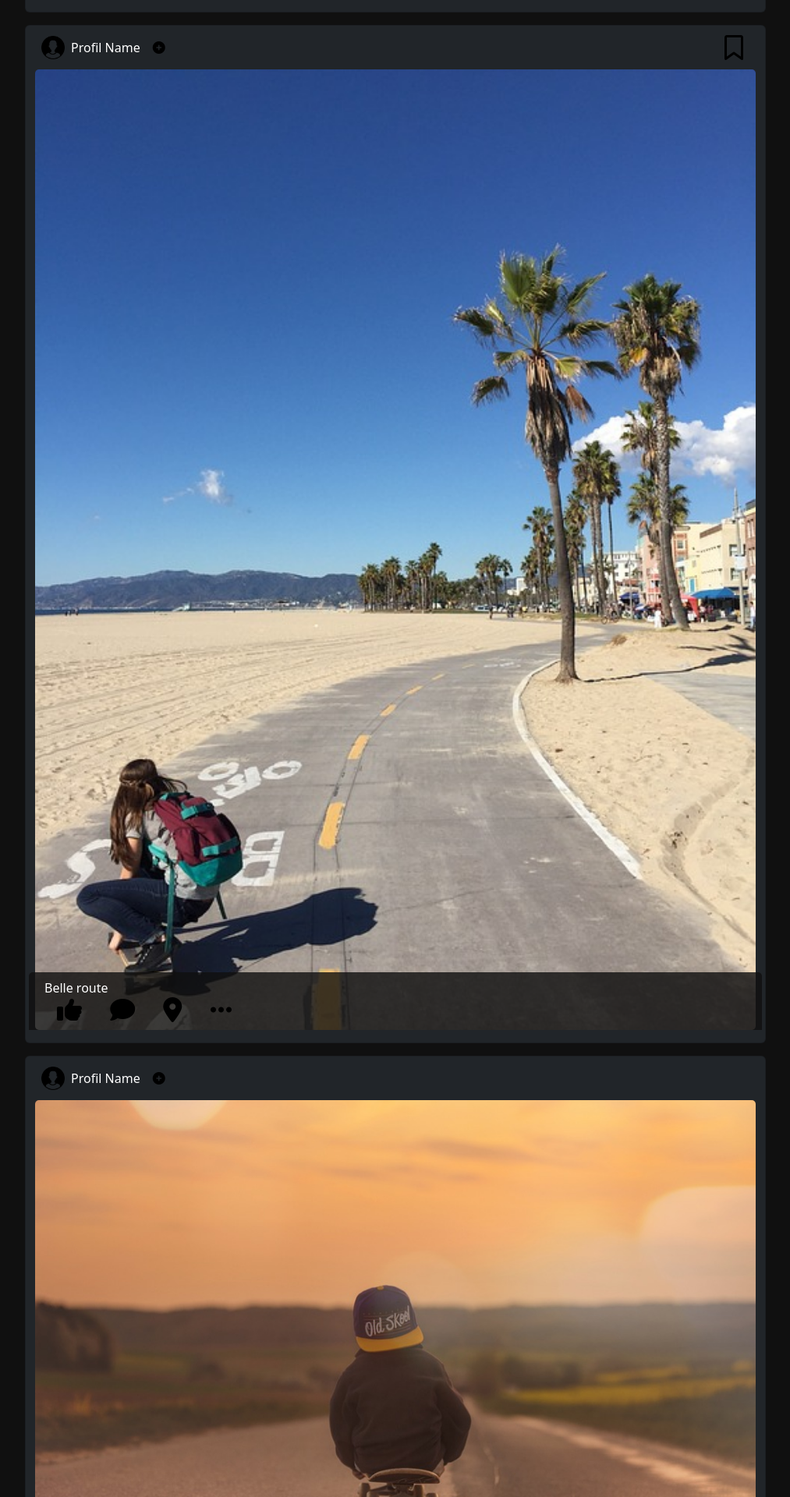
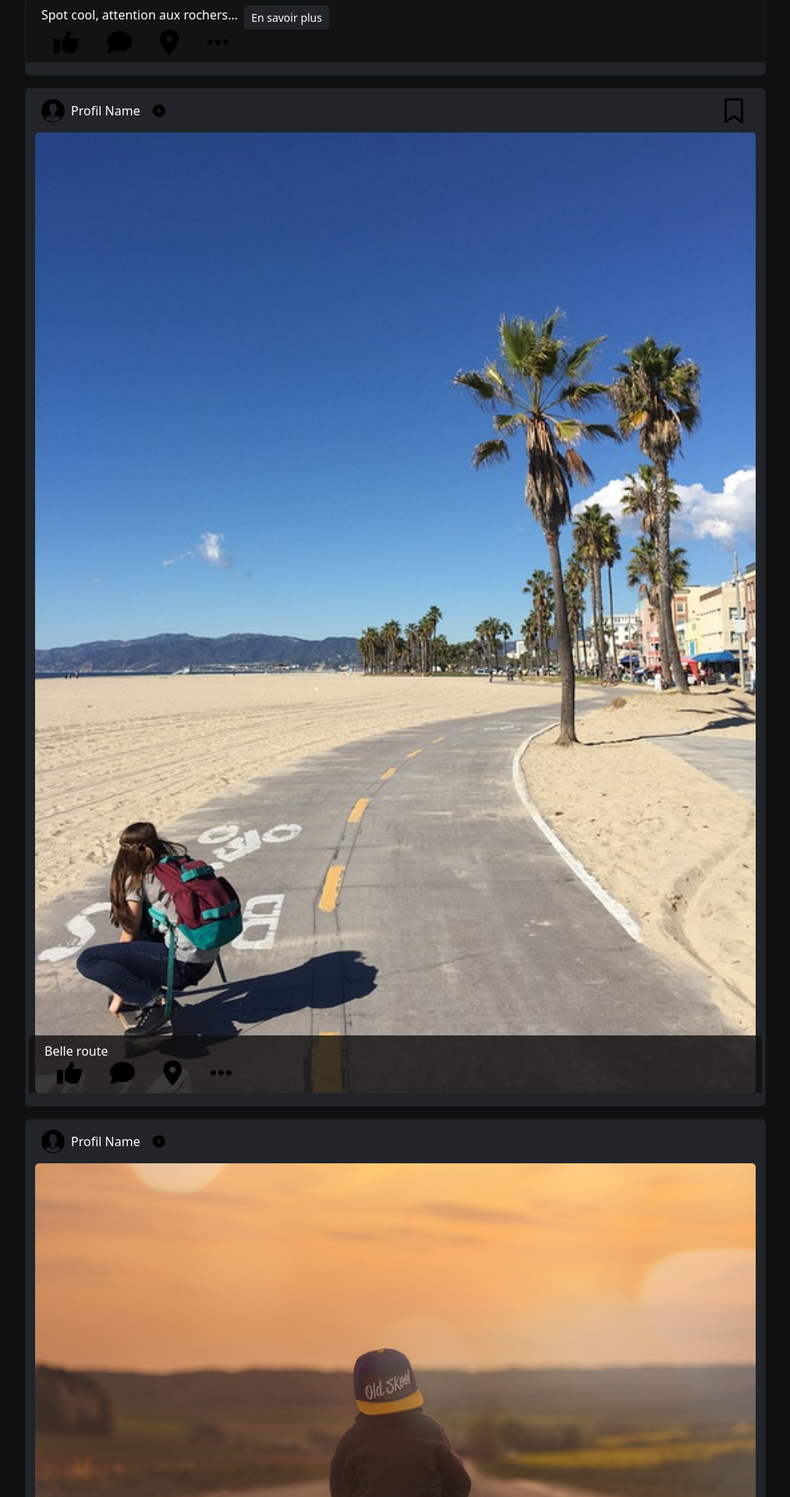
Before and after one commit to 3steak/XtremSpot, a PHP site: template views/feedUser.php in a window 1280 px wide. Shown: the part 935-2855 px from the top of the page at 78% size, without its empty margins (133-1146 px from the left). Run offline with PHP 8.4, Linux system fonts and the light colour scheme; the template is opened without the code that fills it: most values are stand-ins (such as "Sample title", 1, 10 or a date in 2020); some libraries are stand-ins or nearby versions.

Commit message:
modal description ok

```diff
--- a/controllers/feedUserCtrl.php
+++ b/controllers/feedUserCtrl.php
@@ -6,7 +6,6 @@ require_once(__DIR__ . '/../helpers/db.php');
 require_once(__DIR__ . '/../models/Category.php');
 require_once(__DIR__ . '/../models/Publication.php');
 $jsName = 'feedUserCtrl';
-
 
 // list cat for filter or
 $listCategory = Category::get();
@@ -28,7 +27,7 @@ if ($_SERVER['REQUEST_METHOD'] == 'POST') {
         $town = trim(filter_input(INPUT_POST, 'town', FILTER_SANITIZE_NUMBER_INT));
         if (empty($town) || $town == '') {
             // Si town n'est pas dans dans la liste
-            $error["town"] = "<small class='text-white'>Veuillez selectionner un sport !</small>";
+            $error["town"] = "<small class='text-white'>Veuillez selectionner une ville !</small>";
         }
     }
     if (isset($_POST['comment'])) {
--- a/controllers/profilUserCtrl.php
+++ b/controllers/profilUserCtrl.php
@@ -3,7 +3,7 @@ session_start();
 require_once(__DIR__ . '/../helpers/flash.php');
 require_once(__DIR__ . '/../views/templates/header.php');
 
-if (!empty($_GET) && $_GET['isSent'] == 'ok') {
+if (!empty($_GET) && isset($_GET['isSent']) == 'ok') {
     flash('formNewContentOk');
 }
 if ($_SERVER['REQUEST_METHOD'] == 'POST') {
--- a/controllers/registerCtrl.php
+++ b/controllers/registerCtrl.php
@@ -86,6 +86,9 @@ if ($_SERVER['REQUEST_METHOD'] == 'POST') {
     }
 
     //  ISMAILEXIST = USER PAS ENCORE INSCRIT
+    if (User::isMailExist($email)) {
+        $error["email"] = '<small class= "text-white">Ce mail correspond déjà à un autre utilisateur</small>';
+    }
     if (empty($error)) {
         try {
             $user = new User;
--- a/views/feedUser.php
+++ b/views/feedUser.php
@@ -14,6 +14,28 @@
                         </div>
                         <div class="modal-body">
                             oui
+                        </div>
+                        <div class="modal-footer">
+                            <button type="button" class="btn btn-secondary" data-bs-dismiss="modal">Close</button>
+                        </div>
+                    </div>
+                </div>
+            </div>
+        </div>
+    </div>
+    <!-- MODAL DESCRIPTION -->
+    <div class="container-fluid">
+        <div class="row">
+            <!-- MODAL -->
+            <div class="modal fade" id="description" tabindex="-1" aria-labelledby="descriptionLabel" aria-hidden="true">
+                <div class="modal-dialog ">
+                    <div class="modal-content bg-dark">
+                        <div class="modal-header">
+                            <h1 class="modal-title fs-5 text-white" id="descriptionLabel">Publication->title</h1>
+                            <button type="button" class="btn-close" data-bs-dismiss="modal" aria-label="Close"></button>
+                        </div>
+                        <div class="modal-body text-white description">
+
                         </div>
                         <div class="modal-footer">
                             <button type="button" class="btn btn-secondary" data-bs-dismiss="modal">Close</button>
@@ -74,10 +96,10 @@
                 </div>
             </div>
             <div class=" col-lg-10  mx-auto">
-                <div class="collapse" id="collapseFilters">
+                <div class="collapse " id="collapseFilters">
                     <h4 class="text-white">Filtrer par :</h4>
-                    <div class="d-flex justify-content-around gap-4 m-2">
-                        <div class="col-4 col-lg-4">
+                    <div class="d-flex flex-column flex-md-row justify-content-around gap-4 m-2">
+                        <div class="col-8 col-lg-4 mx-auto">
                             <p class="text-white mb-2">Sport</p>
                             <form method="post">
                                 <select class="form-select " id="nativeTown" name="idCategories" aria-label="Pratique">
@@ -94,8 +116,10 @@
                             </form>
                             <?= $error['category'] ?? '' ?>
                         </div>
-
-                        <div class="col-4 col-lg-4">
+                        <div class="col-2 align-self-center align-self-lg-end">
+                            <a class="btn btn-dark btn-filter " href="/controllers/feedUserCtrl.php" role="button">Reset</a>
+                        </div>
+                        <div class="col-8 col-lg-4 mx-auto">
                             <p class="text-white mb-2">Lieux</p>
                             <form method="post">
                                 <select class="form-select townUser" name="town" id="townUser" aria-label="townUser">
@@ -112,6 +136,7 @@
                             <?= $error['town'] ?? '' ?>
                         </div>
                     </div>
+
                 </div>
             </div>
         </div>
@@ -126,20 +151,22 @@
         <div class="row">
             <div class="card text-bg-dark pb-3 col-lg-10 mx-auto">
                 <div class="col-12 p-2">
-                    <div class="list-group-item d-flex align-items-center ">
-                        <a href="profilUser.html"><img class="img-fluid miniProfilUser my-auto" src="/public/assets/img/miniProfilUser.png" alt="photo profil utilisateur">
-                            <a href="#" class="text-decoration-none text-white p-2 ">
-                                Profil Name
-                            </a>
-                            <a href="#" class="text-black p-2"><i class="fa-solid fa-circle-plus"></i></a>
-                            <a href="#" class="text-black ms-auto  me-2 fa-2xl"><i class="fa-regular fa-bookmark"></i></a>
+                    <div class="d-flex align-items-center ">
+                        <a href="/controllers/profilUserCtrl.php?id=$user->id" title="Voir profil"><img class="img-fluid miniProfilUser my-auto" src="/public/assets/img/miniProfilUser.png" alt="photo profil utilisateur"></a>
+                        <a href="/controllers/profilUserCtrl.php?id=$user->id" title="Voir profil" class="text-decoration-none text-white p-2 ">
+                            Profil Name
+                        </a>
+                        <a href="#" class="text-black p-2"><i class="fa-solid fa-circle-plus"></i></a>
+                        <a href="#" class="text-black ms-auto  me-2 fa-2xl"><i class="fa-regular fa-bookmark"></i></a>
                     </div>
                 </div>
+
                 <img src="/public/assets/img/testFeedUser.jpg" class="card-img" alt="...">
-                <div class="card-img-overlay d-flex flex-column justify-content-end ">
+                <div class=" d-flex flex-column justify-content-end ">
                     <div class="row banniereLike p-2 ">
-                        <div class="col-12">
-                            <p class="contentUserDescprition">Spot cool, attention aux rochers</p>
+                        <div class="col-12 d-flex">
+                            <p class="contentUserDescprition">Spot cool, attention aux rochers...</p>
+                            <a class="btn btn-dark btn-sm ms-2 seeMore" data-bs-toggle="modal" data-bs-target="#description" data-title="publication->title" data-description="publication->description" role="button">En savoir plus</a>
                         </div>
 
                         <div class="col-12 dropcenter dropup">
@@ -150,7 +177,7 @@
                                 <i class="fa-solid fa-comment fa-2x"></i>
                             </a>
                             <!-- BOUTON MAP -->
-                            <a class=" text-black text-decoration-none p-3"><i class="fa-solid fa-location-dot fa-2x" data-bs-toggle="modal" data-bs-target="#mapModal" data-bs-whatever="USER1"></i></a>
+                            <a class=" text-black text-decoration-none p-3" title="Voir le lieu du spot"><i class="fa-solid fa-location-dot fa-2x" data-bs-toggle="modal" data-bs-target="#mapModal" data-bs-whatever="USER1"></i></a>
 
 
                             <!--  BOUTON OPTION -->
--- a/views/profilUser.php
+++ b/views/profilUser.php
@@ -1,4 +1,8 @@
-<?php flash('commentEmpty') ?>
+<?php
+if (isset($_SESSION['flash'])) {
+
+    flash('commentEmpty');
+}  ?>
 <!---------------- START MAIN --------------->
 <main>
     <!----- BANNIERE OF USERPROFIL AND MODALMAP ---->
--- a/views/register.php
+++ b/views/register.php
@@ -33,7 +33,7 @@
                               <span class="input-group-text bg-dark text-white" id="addon-wrapping">@</span>
                               <input type="mail" class="form-control" name="email" id="email" placeholder="Email *" value="<?= !empty($_POST['email']) ? $_POST['email'] : '' ?>" maxlength="100" aria-label="email" aria-describedby="addon-wrapping" required>
                           </div>
-
+                          <?= $error['email'] ?? '' ?>
                           <!------ CATEGORY ------->
                           <div class="col-12 p-3">
                               <select class="form-select " id="nativeTown" name="idCategories" aria-label="Pratique">
```
Also changed, not shown: models/User.php (+17 -0 lines), public/assets/js/feedUserCtrl.js.
